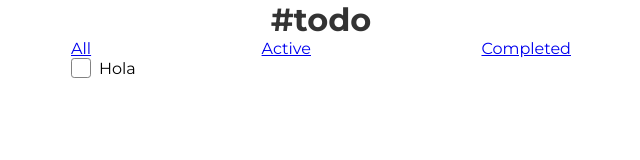
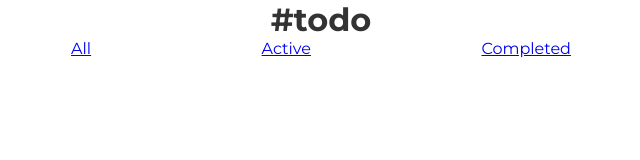
Before and after one commit to sneuder/todo, a React (Create React App) app: page / in a window 1280 px wide. Shown: the top 160 px of the page, without its empty margins (319-959 px from the left). Built offline with nearby package versions, Linux system fonts and the light colour scheme.

Commit message:
Get all dogs

```diff
--- a/src/components/Todos.jsx
+++ b/src/components/Todos.jsx
@@ -11,21 +11,28 @@ const Todos = () => {
 
   useEffect(() => {
     if (pathname === "/") {
+      setTodos(getTodos("all"));
     }
 
     if (pathname === "/active") {
+      setTodos(getTodos("active"));
     }
 
     if (pathname === "/completed") {
+      setTodos(getTodos("completed"));
     }
   }, [pathname]);
 
   return (
     <div>
-      <ContainerTodo>
-        <Input type="checkbox" placeholder="Add Todo" />
-        <Label>Hola</Label>
-      </ContainerTodo>
+      {todos?.map((todo, index) => {
+        return (
+          <ContainerTodo>
+            <Input type="checkbox" placeholder="Add Todo" />
+            <Label>Hola</Label>
+          </ContainerTodo>
+        );
+      })}
     </div>
   );
 };
--- a/src/utils/utils.js
+++ b/src/utils/utils.js
@@ -1,5 +1,11 @@
 export const getTodos = (filter) => {
   let todos = JSON.parse(localStorage.getItem('todos-todoapp')) || [];
+
+  switch (filter) {
+    case 'all': return todos;
+    case 'active': return todos.filter(todo => todo.done !== true);
+    case 'completed': return todos.filter(todo => todo.done !== false);
+  }
 }
 
 export const addTodos = (todo) => {
```
